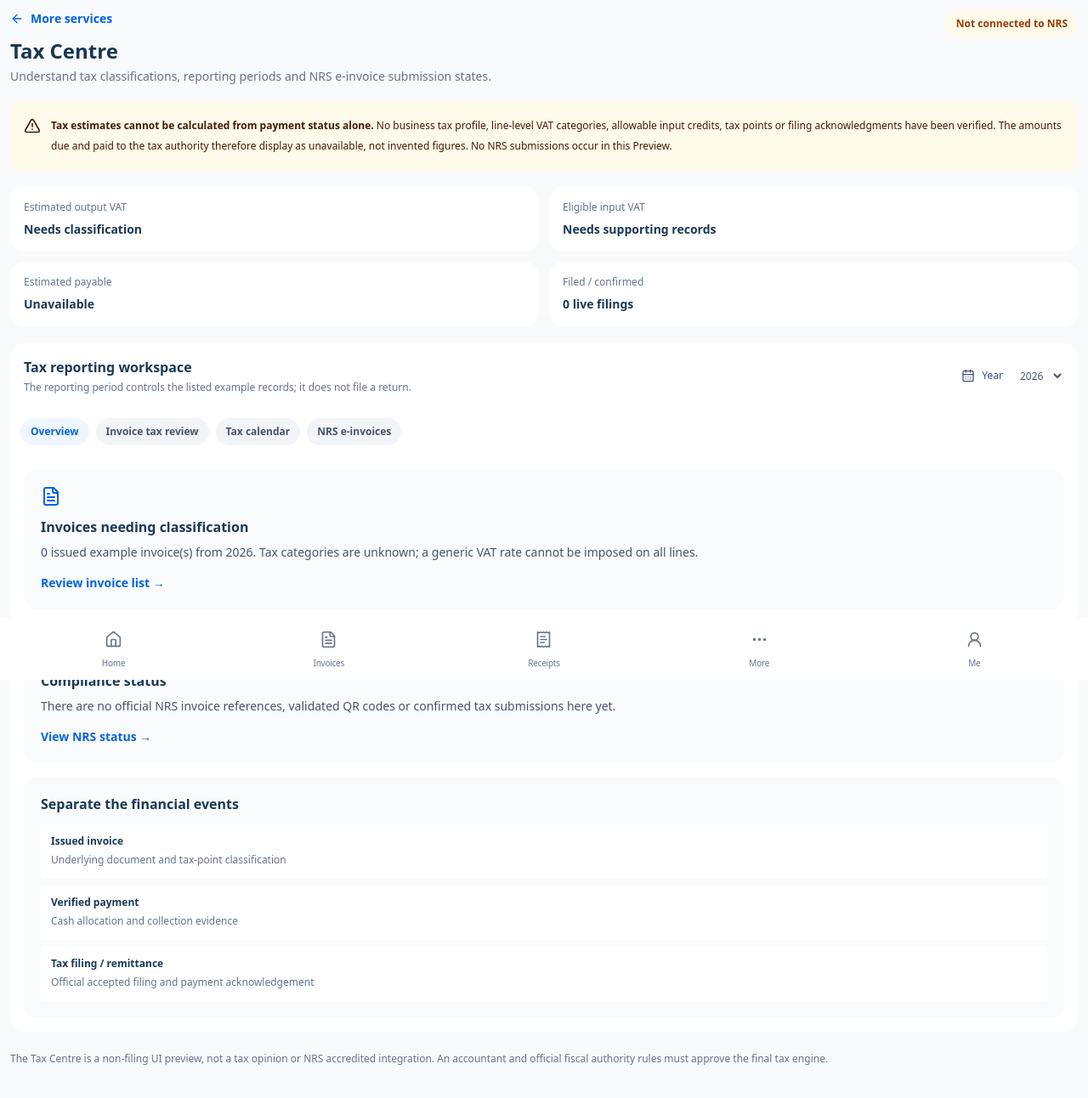
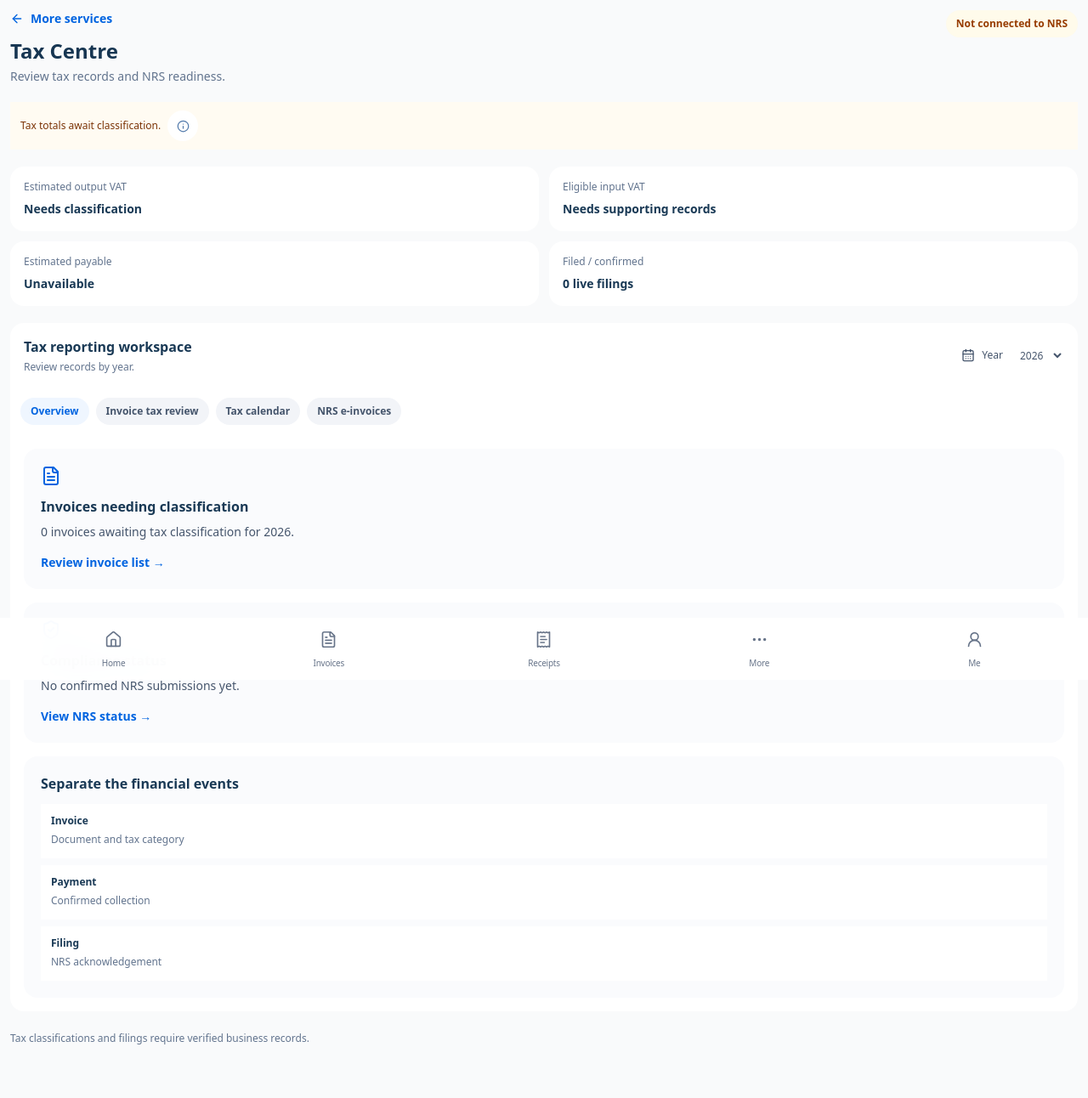
Before and after one commit to octalve-core/octalve-invoice, a Next.js app: page /dashboard/tax-centre in a window 1280 px wide. Shown: the top 1292 px of the page at 85% size. Built offline with nearby package versions, Linux system fonts and the light colour scheme.

Commit message:
refine(phase-0i): reduce Tax Centre copy, replace long warnings with accessible notes and preserve no-filing authority

```diff
--- a/app/(dashboard)/dashboard/tax-centre/page.tsx
+++ b/app/(dashboard)/dashboard/tax-centre/page.tsx
@@ -1,13 +1,14 @@
 "use client";
 import {useMemo,useState} from "react";
 import Link from "next/link";
-import {ArrowLeft,CalendarDays,ChevronRight,FileCheck2,FileText,Info,Search,ShieldCheck,SlidersHorizontal,TriangleAlert,X} from "lucide-react";
+import {ArrowLeft,CalendarDays,ChevronRight,FileCheck2,FileText,Info,Search,ShieldCheck,SlidersHorizontal,X} from "lucide-react";
 import {previewInvoices} from "@/src/features/invoices/lib/preview-records";
 import {formatDocumentNumber} from "@/src/features/invoices/lib/document-number";
 import {useMerchantPreview} from "@/src/features/merchant-preview/MerchantPreviewProvider";
 import {useAccessibleDialog} from "@/src/features/records/components/useAccessibleDialog";
 import {RecordDataTable} from "@/src/features/records/components/RecordDataTable";
 import {NrsReadinessPanel} from "@/src/features/finance/NrsReadinessPanel";
+import {SetupInfoNote} from "@/src/features/merchant-setup/SetupInfoNote";
 type View="overview"|"invoices"|"calendar"|"nrs";
 const views:{value:View;label:string}[]=[{value:"overview",label:"Overview"},{value:"invoices",label:"Invoice tax review"},{value:"calendar",label:"Tax calendar"},{value:"nrs",label:"NRS e-invoices"}];
 const periods=["2024","2025","2026"] as const;
@@ -20,18 +21,18 @@ export default function TaxCentre(){
  const filtered=samples.filter(i=>[i.customer,reference(i.id),i.status].some(x=>x.toLowerCase().includes(query.trim().toLowerCase())));
  const selected=samples.find(x=>x.id===detail);
  return <main className="min-w-0 space-y-5 pb-12">
-  <div className="flex flex-wrap items-start justify-between gap-3"><div><Link href="/dashboard/other-services" className="inline-flex items-center gap-2 text-sm font-semibold text-[#0064E0]"><ArrowLeft size={16}/> More services</Link><h1 className="mt-2 text-2xl font-bold text-[#173652] sm:text-3xl">Tax Centre</h1><p className="mt-1 text-sm text-slate-500">Understand tax classifications, reporting periods and NRS e-invoice submission states.</p></div><span className="rounded-full bg-amber-50 px-3 py-2 text-xs font-semibold text-amber-800">Not connected to NRS</span></div>
-  <div className="flex items-start gap-3 rounded-xl border border-amber-200 bg-amber-50 p-4 text-xs leading-6 text-amber-950"><TriangleAlert className="mt-0.5 shrink-0" size={20}/><p><strong>Tax estimates cannot be calculated from payment status alone.</strong> No business tax profile, line-level VAT categories, allowable input credits, tax points or filing acknowledgments have been verified. The amounts due and paid to the tax authority therefore display as unavailable, not invented figures. No NRS submissions occur in this Preview.</p></div>
+  <div className="flex flex-wrap items-start justify-between gap-3"><div><Link href="/dashboard/other-services" className="inline-flex items-center gap-2 text-sm font-semibold text-[#0064E0]"><ArrowLeft size={16}/> More services</Link><h1 className="mt-2 text-2xl font-bold text-[#173652] sm:text-3xl">Tax Centre</h1><p className="mt-1 text-sm text-slate-500">Review tax records and NRS readiness.</p></div><span className="rounded-full bg-amber-50 px-3 py-2 text-xs font-semibold text-amber-800">Not connected to NRS</span></div>
+  <div className="flex items-center gap-2 rounded-xl border border-[#F4E6C4] bg-[#FFFBF2] px-3 py-2.5 text-xs text-amber-900"><span className="font-medium">Tax totals await classification.</span><SetupInfoNote title="Why no tax estimate?" detail="An invoice or payment total cannot determine tax owed. Verify the business tax profile, item-level tax categories, eligible input credits and reporting periods first. No filings or NRS confirmations exist in this workspace."/></div>
   <div className="grid grid-cols-2 gap-3 xl:grid-cols-4">{[
     ["Estimated output VAT","Needs classification"],["Eligible input VAT","Needs supporting records"],["Estimated payable","Unavailable"],["Filed / confirmed","0 live filings"]
    ].map(([label,value])=><article key={label} className="min-w-0 rounded-2xl border border-slate-100 bg-white p-4 shadow-sm"><p className="text-xs text-slate-500">{label}</p><p className="mt-2 break-words text-sm font-bold text-[#193955] sm:text-base">{value}</p></article>)}</div>
   <section className="min-w-0 overflow-hidden rounded-2xl border border-slate-100 bg-white shadow-sm">
-   <div className="flex flex-wrap justify-between gap-3 border-b border-slate-100 p-4 sm:p-5"><div><h2 className="font-semibold text-[#193955]">Tax reporting workspace</h2><p className="mt-1 text-xs text-slate-500">The reporting period controls the listed example records; it does not file a return.</p></div><label className="flex items-center gap-2 text-xs text-slate-600"><CalendarDays size={16}/> Year <select aria-label="Tax reporting year" value={period} onChange={e=>setPeriod(e.target.value)} className="rounded-lg border border-slate-200 p-2">{periods.map(y=><option key={y} value={y}>{y}</option>)}</select></label></div>
+   <div className="flex flex-wrap justify-between gap-3 border-b border-slate-100 p-4 sm:p-5"><div><h2 className="font-semibold text-[#193955]">Tax reporting workspace</h2><p className="mt-1 text-xs text-slate-500">Review records by year.</p></div><label className="flex items-center gap-2 text-xs text-slate-600"><CalendarDays size={16}/> Year <select aria-label="Tax reporting year" value={period} onChange={e=>setPeriod(e.target.value)} className="rounded-lg border border-slate-200 p-2">{periods.map(y=><option key={y} value={y}>{y}</option>)}</select></label></div>
    <nav aria-label="Tax centre sections" className="flex flex-wrap gap-2 border-b border-slate-100 p-3">{views.map(t=><button key={t.value} type="button" aria-pressed={view===t.value} onClick={()=>setView(t.value)} className={"rounded-full px-3 py-2 text-xs font-semibold "+(view===t.value?"bg-blue-50 text-[#0064E0]":"bg-[#F2F4F8] text-slate-600")}>{t.label}</button>)}</nav>
    {view==="overview"?<div className="grid gap-4 p-4 lg:grid-cols-2 lg:p-5">
-    <article className="rounded-2xl border border-slate-100 bg-[#FAFBFD] p-5"><FileText className="text-[#0064E0]" size={24}/><h3 className="mt-3 font-semibold text-[#193955]">Invoices needing classification</h3><p className="mt-2 text-sm text-slate-600">{samples.length} issued example invoice(s) from {period}. Tax categories are unknown; a generic VAT rate cannot be imposed on all lines.</p><button type="button" onClick={()=>setView("invoices")} className="mt-4 text-sm font-semibold text-[#0064E0]">Review invoice list →</button></article>
-    <article className="rounded-2xl border border-slate-100 bg-[#FAFBFD] p-5"><ShieldCheck size={24} className="text-[#0064E0]"/><h3 className="mt-3 font-semibold text-[#193955]">Compliance status</h3><p className="mt-2 text-sm text-slate-600">There are no official NRS invoice references, validated QR codes or confirmed tax submissions here yet.</p><button type="button" onClick={()=>setView("nrs")} className="mt-4 text-sm font-semibold text-[#0064E0]">View NRS status →</button></article>
-    <article className="rounded-2xl border border-slate-100 bg-[#FAFBFD] p-5 lg:col-span-2"><h3 className="font-semibold text-[#193955]">Separate the financial events</h3><div className="mt-3 grid gap-2 sm:grid-cols-3">{[["Issued invoice","Underlying document and tax-point classification"],["Verified payment","Cash allocation and collection evidence"],["Tax filing / remittance","Official accepted filing and payment acknowledgement"]].map(([a,b])=><div key={a} className="rounded-xl bg-white p-3 text-xs"><strong className="block text-[#193955]">{a}</strong><span className="mt-1 block leading-5 text-slate-500">{b}</span></div>)}</div></article>
+    <article className="rounded-2xl border border-slate-100 bg-[#FAFBFD] p-5"><FileText className="text-[#0064E0]" size={24}/><h3 className="mt-3 font-semibold text-[#193955]">Invoices needing classification</h3><p className="mt-2 text-sm text-slate-600">{samples.length} invoices awaiting tax classification for {period}.</p><button type="button" onClick={()=>setView("invoices")} className="mt-4 text-sm font-semibold text-[#0064E0]">Review invoice list →</button></article>
+    <article className="rounded-2xl border border-slate-100 bg-[#FAFBFD] p-5"><ShieldCheck size={24} className="text-[#0064E0]"/><h3 className="mt-3 font-semibold text-[#193955]">Compliance status</h3><p className="mt-2 text-sm text-slate-600">No confirmed NRS submissions yet.</p><button type="button" onClick={()=>setView("nrs")} className="mt-4 text-sm font-semibold text-[#0064E0]">View NRS status →</button></article>
+    <article className="rounded-2xl border border-slate-100 bg-[#FAFBFD] p-5 lg:col-span-2"><h3 className="font-semibold text-[#193955]">Separate the financial events</h3><div className="mt-3 grid gap-2 sm:grid-cols-3">{[["Invoice","Document and tax category"],["Payment","Confirmed collection"],["Filing","NRS acknowledgement"]].map(([a,b])=><div key={a} className="rounded-xl bg-white p-3 text-xs"><strong className="block text-[#193955]">{a}</strong><span className="mt-1 block leading-5 text-slate-500">{b}</span></div>)}</div></article>
    </div>:null}
    {view==="invoices"?<div className="min-w-0 p-4 sm:p-5"><div className="mb-4 flex gap-2"><label className="relative min-w-0 flex-1"><Search size={16} className="absolute left-3 top-3 text-slate-400"/><input aria-label="Search tax invoices" value={query} onChange={e=>setQuery(e.target.value)} className="h-10 w-full rounded-xl border border-slate-200 pl-9 pr-3 text-sm" placeholder="Search invoice or customer"/></label><button aria-label="Tax classification filter" type="button" onClick={()=>setFilterOpen(true)} className="rounded-xl border border-slate-200 p-2.5 text-[#0064E0]"><SlidersHorizontal size={18}/></button></div>
     <div className="divide-y divide-slate-100 lg:hidden">{filtered.map(i=><button key={i.id} type="button" onClick={()=>setDetail(i.id)} className="flex w-full min-w-0 items-center gap-3 py-4 text-left"><span className="grid h-10 w-10 shrink-0 place-items-center rounded-full bg-blue-50 text-[#0064E0]"><FileText size={18}/></span><span className="min-w-0 flex-1"><strong className="block truncate text-sm text-[#193955]">{i.customer}</strong><span className="block text-xs text-slate-500">{reference(i.id)} · {i.date}</span><span className="mt-1 block text-[11px] text-amber-700">Classification required</span></span><ChevronRight className="shrink-0 text-slate-400" size={17}/></button>)}</div>
@@ -47,13 +48,13 @@ export default function TaxCentre(){
       ]
      }))}/>
     </div>
-    {!filtered.length?<p className="py-12 text-center text-xs text-slate-500">No issued sample invoices match this reporting year and search.</p>:null}
+    {!filtered.length?<p className="py-12 text-center text-xs text-slate-500">No matching invoices for this period.</p>:null}
    </div>:null}
-   {view==="calendar"?<div className="grid gap-3 p-4 sm:grid-cols-2 sm:p-5">{[["VAT returns","Taxpayer-specific eligibility, period and due date require official verification."],["WHT obligations","Applicable rates and remittance deadlines depend on transaction and taxpayer context."],["NRS fiscalization","E-invoice mandate dates, taxpayer scope and accredited integration must be confirmed."],["Filing evidence","Future tax calendar stores acknowledgements, payment references, period and legal holds."]].map(([label,text])=><article key={label} className="rounded-xl border border-slate-100 p-4"><span className="text-xs font-semibold text-[#0064E0]">Unscheduled · verify eligibility</span><h3 className="mt-2 font-semibold text-[#173652]">{label}</h3><p className="mt-2 text-xs leading-6 text-slate-500">{text}</p></article>)}</div>:null}
-   {view==="nrs"?<div className="space-y-4 p-4 sm:p-5"><NrsReadinessPanel/><div className="flex items-start gap-3 rounded-xl bg-[#F5F8FC] p-4 text-sm text-[#23415F]"><FileCheck2 size={22} className="shrink-0 text-[#0064E0]"/><div><strong className="block">No official NRS e-invoices submitted</strong><p className="mt-2 text-xs leading-5 text-slate-500">Structured document validation, IRN, official QR, response status and authorized retries require a certified integration and approved server secrets. A customer-portal QR is not an NRS QR.</p></div></div><div className="grid grid-cols-2 gap-3 sm:grid-cols-4">{["Draft","Submitted","Validated","Rejected"].map(x=><div key={x} className="rounded-xl border border-slate-100 p-4 text-center"><p className="text-xs text-slate-500">{x}</p><strong className="mt-2 block text-xl text-[#173652]">0</strong></div>)}</div></div>:null}
+   {view==="calendar"?<div className="grid gap-3 p-4 sm:grid-cols-2 sm:p-5">{[["VAT returns","Confirm taxpayer eligibility and period."],["WHT obligations","Review applicable transactions and deadlines."],["NRS e-invoicing","Confirm your rollout and connection."],["Filing history","Keep official acknowledgements."]].map(([label,text])=><article key={label} className="rounded-xl border border-slate-100 p-4"><span className="text-xs font-semibold text-[#0064E0]">Unscheduled · verify eligibility</span><h3 className="mt-2 font-semibold text-[#173652]">{label}</h3><p className="mt-2 text-xs leading-6 text-slate-500">{text}</p></article>)}</div>:null}
+   {view==="nrs"?<div className="space-y-4 p-4 sm:p-5"><NrsReadinessPanel/><div className="flex items-center gap-3 rounded-xl bg-[#F5F8FC] p-3 text-xs text-[#23415F]"><FileCheck2 size={19} className="shrink-0 text-[#0064E0]"/><span className="flex-1 font-semibold">No NRS e-invoices submitted</span><SetupInfoNote title="Official e-invoice status" detail="Official validation, IRN issuance, NRS QR, reporting responses and secure retries require an authorized connection. Customer portal and payment QR codes are different from an official NRS QR."/></div><div className="grid grid-cols-2 gap-3 sm:grid-cols-4">{["Draft","Submitted","Validated","Rejected"].map(x=><div key={x} className="rounded-xl border border-slate-100 p-4 text-center"><p className="text-xs text-slate-500">{x}</p><strong className="mt-2 block text-xl text-[#173652]">0</strong></div>)}</div></div>:null}
   </section>
-  {filterOpen?<div className="fixed inset-0 z-[120] flex items-end justify-center bg-[#031C32]/60 lg:items-center lg:p-4"><section role="dialog" aria-modal="true" aria-label="Tax invoice filters" className="w-full max-w-md space-y-4 rounded-t-[28px] bg-white p-5 pb-[max(1.5rem,env(safe-area-inset-bottom))] lg:rounded-2xl"><div className="flex items-center justify-between"><h2 className="font-semibold text-[#173652]">Classification filters</h2><button aria-label="Close tax filters" onClick={()=>setFilterOpen(false)}><X size={19}/></button></div><p className="text-sm leading-6 text-slate-600">Only unclassified sample invoice records are available. Tax categories must originate from validated line data rather than an arbitrary rate selection.</p><button type="button" onClick={()=>setFilterOpen(false)} className="w-full rounded-full bg-[#0064E0] px-4 py-3 text-xs font-semibold text-white">Show unclassified invoices</button></section></div>:null}
+  {filterOpen?<div className="fixed inset-0 z-[120] flex items-end justify-center bg-[#031C32]/60 lg:items-center lg:p-4"><section role="dialog" aria-modal="true" aria-label="Tax invoice filters" className="w-full max-w-md space-y-4 rounded-t-[28px] bg-white p-5 pb-[max(1.5rem,env(safe-area-inset-bottom))] lg:rounded-2xl"><div className="flex items-center justify-between"><h2 className="font-semibold text-[#173652]">Classification filters</h2><button aria-label="Close tax filters" onClick={()=>setFilterOpen(false)}><X size={19}/></button></div><p className="text-sm leading-6 text-slate-600">Invoices need verified item-level tax categories before calculation.</p><button type="button" onClick={()=>setFilterOpen(false)} className="w-full rounded-full bg-[#0064E0] px-4 py-3 text-xs font-semibold text-white">Show unclassified invoices</button></section></div>:null}
   {selected?<div className="fixed inset-0 z-[120] flex items-end justify-center bg-[#031C32]/60 lg:items-center lg:p-4"><section role="dialog" aria-modal="true" aria-label={"Tax review "+reference(selected.id)} className="w-full max-w-lg space-y-4 rounded-t-[28px] bg-white p-5 pb-[max(1.5rem,env(safe-area-inset-bottom))] lg:rounded-2xl"><div className="flex items-center justify-between"><h2 className="font-semibold text-[#193955]">{reference(selected.id)}</h2><button aria-label="Close tax review" onClick={()=>setDetail(null)}><X size={18}/></button></div><p className="text-sm text-slate-600">{selected.customer} · {selected.amount} · {selected.date}</p><p className="flex gap-2 rounded-xl bg-amber-50 p-3 text-xs leading-6 text-amber-900"><Info size={17} className="mt-0.5 shrink-0"/>Tax classifications, eligible input credits and fiscal tax point are unavailable. Do not multiply this invoice by an assumed generic rate or treat payment as tax remittance.</p><Link href={"/dashboard/invoice/"+selected.id} className="block rounded-full bg-[#0064E0] px-4 py-3 text-center text-xs font-semibold text-white">Open original invoice</Link><button onClick={()=>setDetail(null)} className="w-full rounded-full border border-[#0064E0] px-4 py-3 text-xs font-semibold text-[#0064E0]">Close</button></section></div>:null}
-  <p className="text-xs leading-6 text-slate-500">The Tax Centre is a non-filing UI preview, not a tax opinion or NRS accredited integration. An accountant and official fiscal authority rules must approve the final tax engine.</p>
+  <p className="text-xs leading-6 text-slate-500">Tax classifications and filings require verified business records.</p>
  </main>;
 }
```
